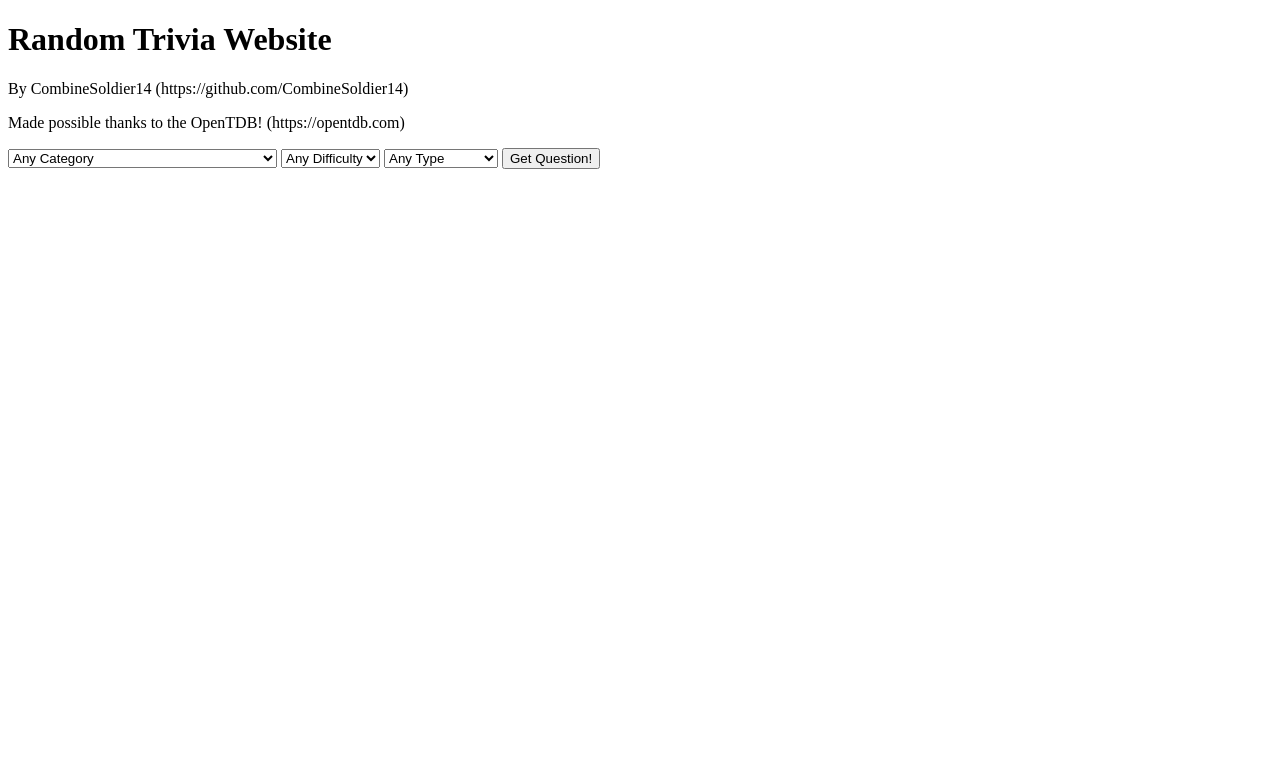
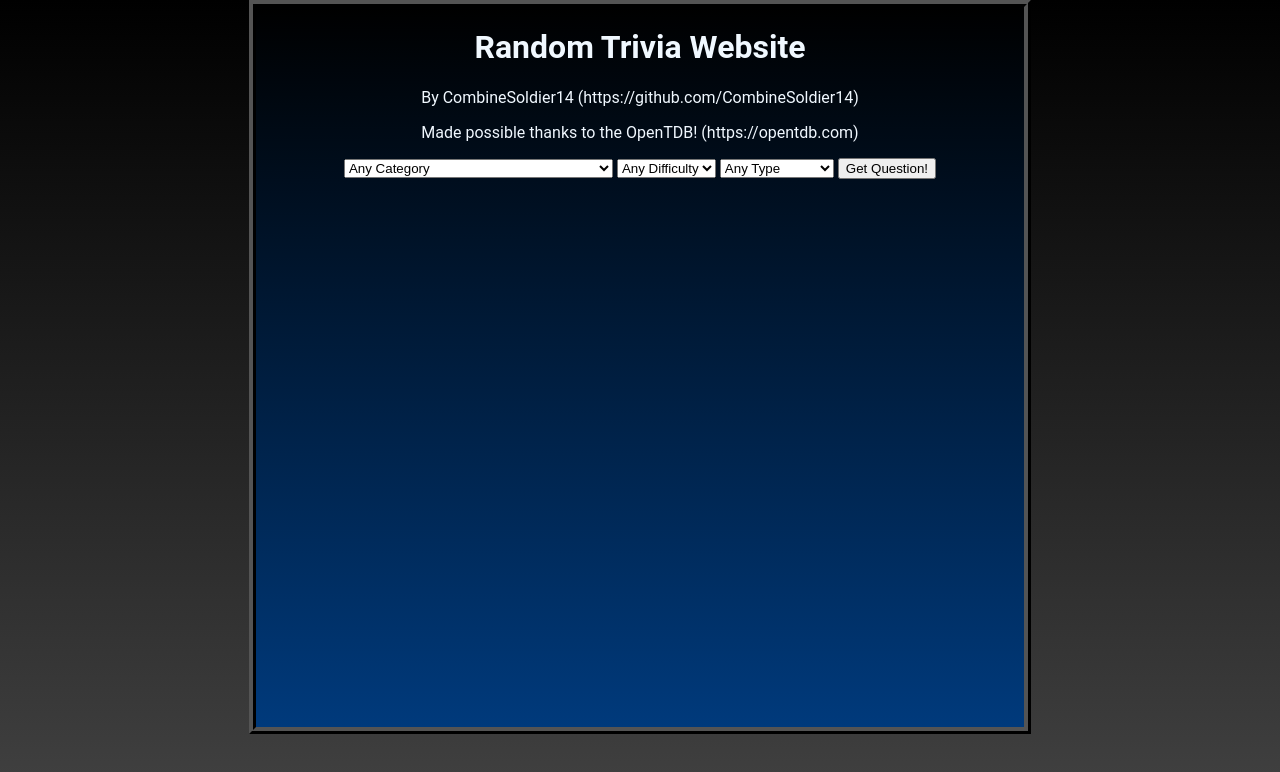
Before and after one commit to CombineSoldier14/trivia-website, a plain HTML site: page index.html in a window 1280 px wide. Drawn offline with Linux system fonts and the light colour scheme.

Commit message:
Added a style!

```diff
--- a/index.html
+++ b/index.html
@@ -4,6 +4,7 @@
     <title>Trivia</title>
 </head>
 <body>
+<div id="main">
     <h1>Random Trivia Website</h1>
     <p>By CombineSoldier14 (https://github.com/CombineSoldier14)</p>
     <p>Made possible thanks to the OpenTDB! (https://opentdb.com)</p>
@@ -46,9 +47,13 @@
         <option value="boolean">True / False</option>
     </select>
     <button id="trivia_button", onclick="getQuestion()">Get Question!</button>
-    <div id="question"></div>
-    <div class="answers", id="answers"></div>
-    <div id="response"></div>
+    <div id="questionArea">
+        <div id="question"></div>
+        <div class="answers", id="answers"></div>
+        <div id="response"></div>
+    </div>
     <script src="script.js"></script>
+    <link rel="stylesheet" type="text/css" href="style.css">
+</div>
 </body>
 </html>
--- /dev/null
+++ b/style.css
@@ -0,0 +1,25 @@
+body {
+    background: rgb(0,0,0);
+    background: linear-gradient(180deg, rgba(0,0,0,1) 0%, rgb(65, 65, 65) 100%);
+    height: 100%;
+    margin: 0;
+    background-repeat: no-repeat;
+    background-attachment: fixed;
+}
+
+#main {
+    height: 90vh;
+    width: 60%;
+    margin: 0 auto;
+    color:aliceblue;
+    font-family: 'Roboto', sans-serif;
+    text-align: center;
+    border: 7px solid #000;
+    border-style: ridge;
+    background: linear-gradient(180deg, rgba(0,0,0,1) 0%, rgb(0, 58, 124) 100%);
+}
+
+#questionArea {
+    padding: 70px;
+    font-size: 20px;
+}
```
